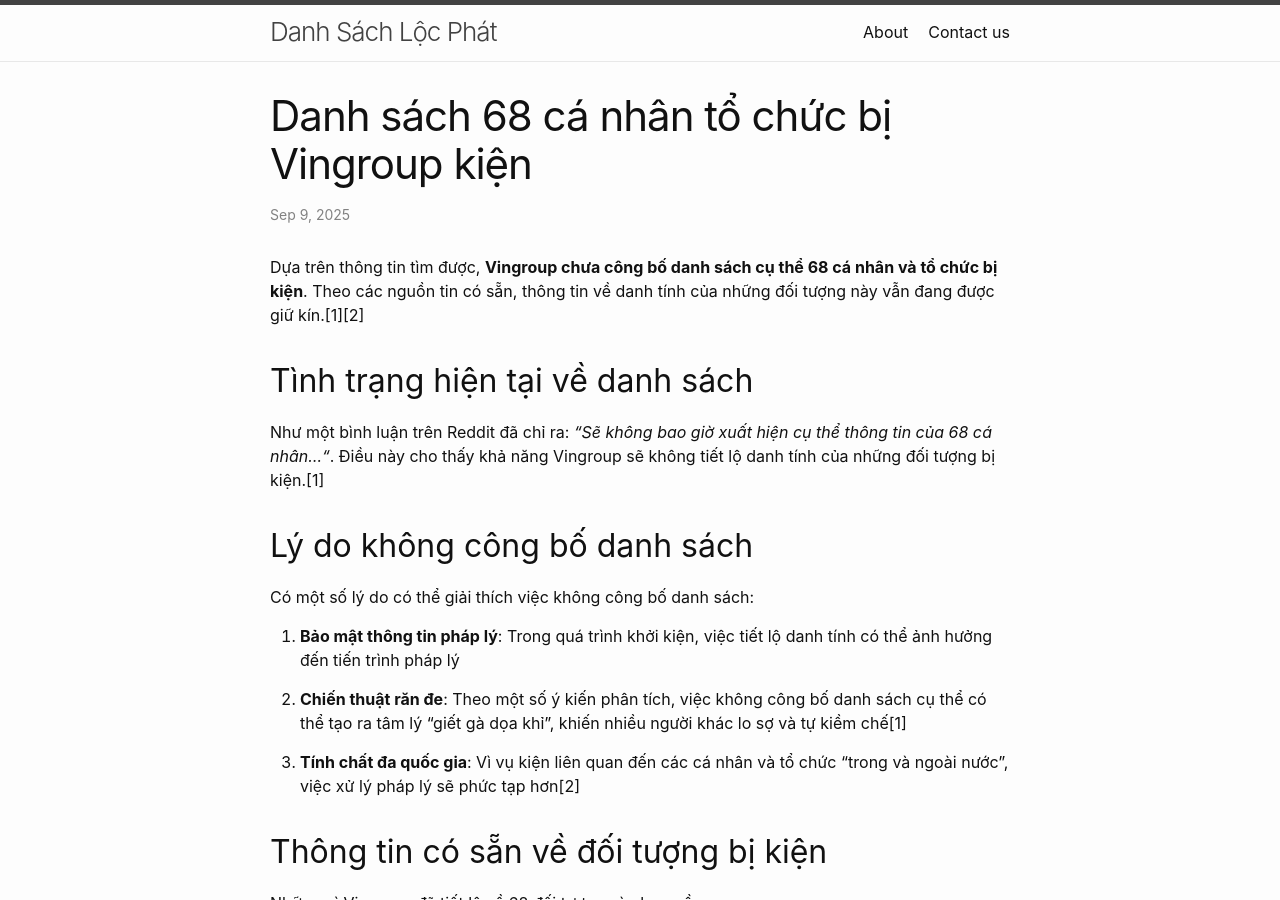
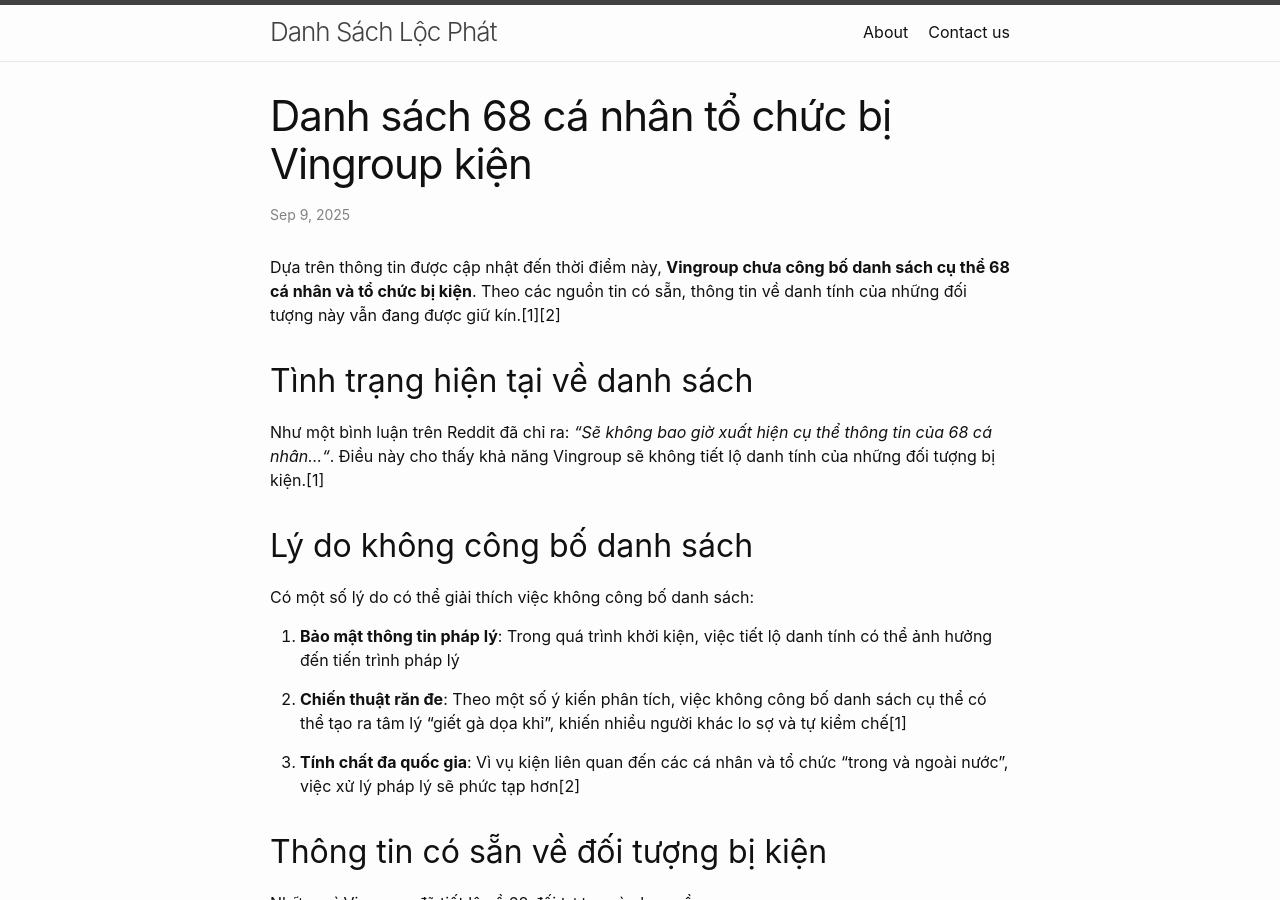
Before and after one commit to danhsach68/danhsach68.github.io, a Jekyll site: the page built from _posts/2025-09-09-Danh-sach-68.markdown, in a window 1280 px wide and 900 px high. Built offline with Jekyll 4.4.1, drawn with Linux system fonts in a browser that asks for light colours.

Commit message:
Update 2025-09-09-Danh-sach-68.markdown

```diff
--- a/_posts/2025-09-09-Danh-sach-68.markdown
+++ b/_posts/2025-09-09-Danh-sach-68.markdown
@@ -6,7 +6,7 @@ categories: ['News','Sci-Tech']
 excerpt_image: 'https://github.com/user-attachments/assets/29f2d024-9fc0-4c54-9914-5735987a44e3'
 image: https://github.com/user-attachments/assets/29f2d024-9fc0-4c54-9914-5735987a44e3
 ---
-Dựa trên thông tin tìm được, **Vingroup chưa công bố danh sách cụ thể 68 cá nhân và tổ chức bị kiện**. Theo các nguồn tin có sẵn, thông tin về danh tính của những đối tượng này vẫn đang được giữ kín.[1][2]
+Dựa trên thông tin được cập nhật đến thời điểm này, **Vingroup chưa công bố danh sách cụ thể 68 cá nhân và tổ chức bị kiện**. Theo các nguồn tin có sẵn, thông tin về danh tính của những đối tượng này vẫn đang được giữ kín.[1][2]
 
 ## Tình trạng hiện tại về danh sách
 
```
